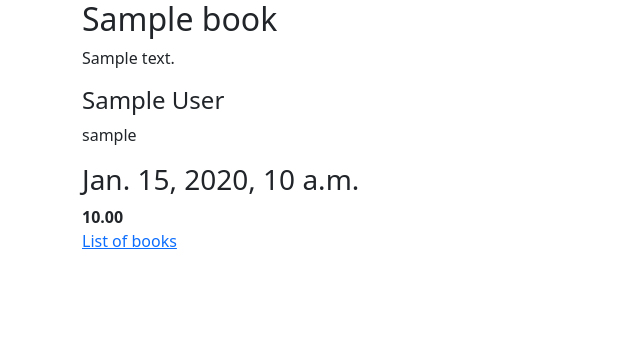
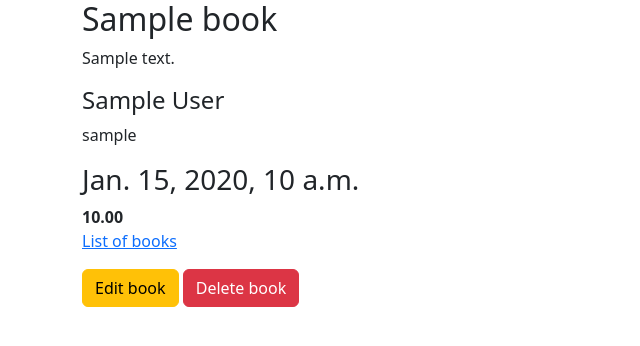
Before and after one commit to ErfanAshki/book_store_project, a Django app: page /books/1/ in a window 1280 px wide. Shown: the top 346 px of the page, without its empty margins (0-640 px from the left). Run offline with Django 5.2, Linux system fonts and the light colour scheme; tables that the repository leaves empty hold one stand-in row (values such as "Sample post"); some libraries are stand-ins or nearby versions.

Commit message:
add BookUpdateView & BookDeleteView

```diff
--- a/book/templates/book/book_detail.html
+++ b/book/templates/book/book_detail.html
@@ -14,6 +14,8 @@
     <h3>{{ book.datetime_created }}</h3>
     <b>{{ book.price }}</b>
     <br>
-    <a href="{% url 'book_list' %}">List of books</a>
+    <a href="{% url 'book_list' %}">List of books</a> <br>
+    <a class="btn btn-warning mt-3" href="{% url 'book_update' book.id %}">Edit book</a>
+    <a class="btn btn-danger mt-3" href="{% url 'book_delete' book.id %}">Delete book</a>
 
 {% endblock content %}
--- a/book/urls.py
+++ b/book/urls.py
@@ -1,10 +1,11 @@
 from django.urls import path
 
-from .views import BookListView, BookDetailView, BookCreateView
+from .views import BookListView, BookDetailView, BookCreateView, BookUpdateView, BookDeleteView
 
 urlpatterns = [
     path('', BookListView.as_view(), name='book_list'),
     path('<int:pk>/', BookDetailView.as_view(), name='book_detail'),
-    path('create/', BookCreateView.as_view(), name='book_create')
-
+    path('create/', BookCreateView.as_view(), name='book_create'),
+    path('<int:pk>/update/', BookUpdateView.as_view(), name='book_update'),
+    path('<int:pk>/delete/', BookDeleteView.as_view(), name='book_delete'),
 ]
--- a/book/views.py
+++ b/book/views.py
@@ -1,4 +1,4 @@
-from django.shortcuts import render
+from django.urls import reverse_lazy
 from django.views import generic
 
 from .models import Book
@@ -6,9 +6,11 @@ from .forms import BookForm
 
 
 class BookListView(generic.ListView):
-    model = Book
     template_name = 'book/book_list.html'
     context_object_name = 'books'
+
+    def get_queryset(self):
+        return Book.objects.all().order_by('-datetime_modified')
 
 
 class BookDetailView(generic.DetailView):
@@ -22,3 +24,17 @@ class BookCreateView(generic.CreateView):
     fields = ['title', 'body', 'author', 'publisher', 'price']
     template_name = 'book/book_create.html'
     context_object_name = 'form'
+
+
+class BookUpdateView(generic.UpdateView):
+    model = Book
+    fields = ['title', 'body', 'author', 'price']
+    template_name = 'book/book_update.html'
+    context_object_name = 'form'
+
+
+class BookDeleteView(generic.DeleteView):
+    model = Book
+    template_name = 'book/book_delete.html'
+    context_object_name = 'book'
+    success_url = reverse_lazy('book_list')
```
Also changed, not shown: book/templates/book/book_delete.html (added, +20 -0 lines), book/templates/book/book_update.html (added, +18 -0 lines).
